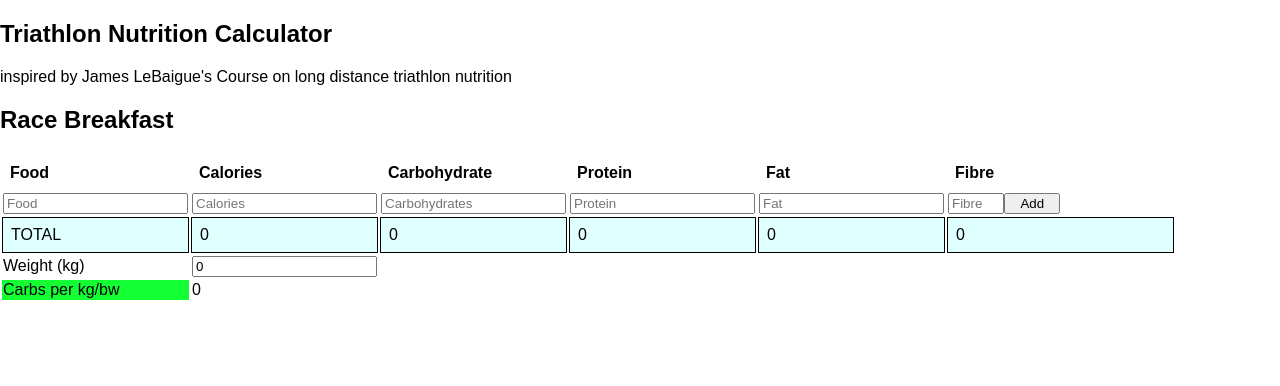
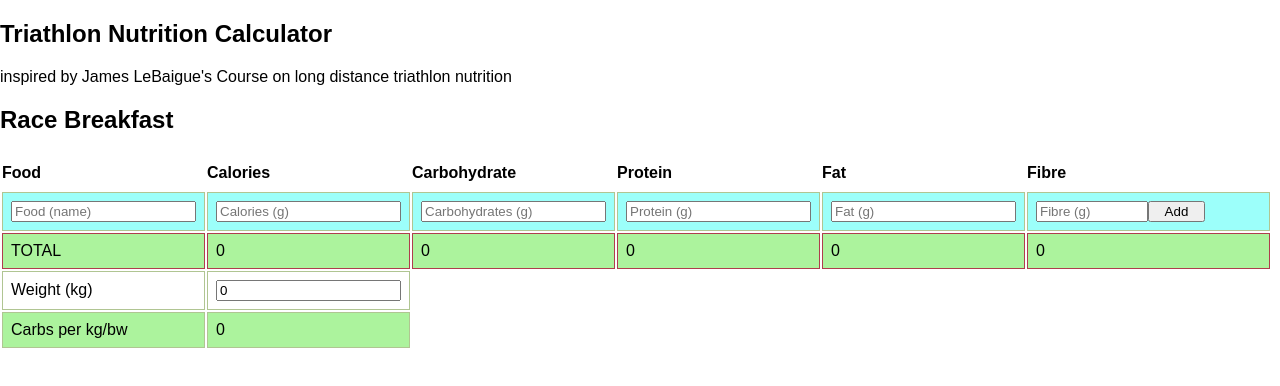
Before and after one commit to sascharissling/226tools-frontend, a React (Vite) app: page / in a window 1280 px wide. Shown: the top 386 px of the page. Built offline with nearby package versions, Linux system fonts and the light colour scheme.

Commit message:
useTheme

```diff
--- a/src/breakfast/index.tsx
+++ b/src/breakfast/index.tsx
@@ -1,6 +1,6 @@
 import { ChangeEvent, useMemo, useState } from "react";
 import { useForm } from "react-hook-form";
-import styled from "styled-components";
+import styled, { useTheme } from "styled-components";
 
 interface BreakfastItem {
   food: string;
@@ -14,6 +14,7 @@ interface BreakfastItem {
 const Breakfast = () => {
   const [raceBreakfast, setRaceBreakfast] = useState<BreakfastItem[]>([]);
   const [weight, setWeight] = useState<number>(0);
+  const theme = useTheme();
 
   const {
     register,
@@ -51,10 +52,8 @@ const Breakfast = () => {
     <section>
       <h2>Race Breakfast</h2>
 
-      <form
-        onSubmit={handleSubmit(addBreakfast)}
-        id="breakfast-item-form"
-      ></form>
+      <form onSubmit={handleSubmit(addBreakfast)} id="breakfast-item-form" />
+
       <table>
         <thead>
           <tr>
@@ -67,57 +66,57 @@ const Breakfast = () => {
           </tr>
 
           <tr>
-            <TD>
+            <TD backgroundColor={theme.colors.iceBlue}>
               <input
                 {...register("food", {
                   required: true,
                   valueAsNumber: false,
                 })}
-                placeholder="Food"
+                placeholder="Food (name)"
                 form="breakfast-item-form"
               />
               {errors.food && <span>This field is required</span>}
             </TD>
-            <TD>
+            <TD backgroundColor={theme.colors.iceBlue}>
               <input
                 {...register("calories", { valueAsNumber: true })}
-                placeholder="Calories"
+                placeholder="Calories (g)"
                 form="breakfast-item-form"
               />
               {errors.calories && <span>This field is required</span>}
             </TD>
-            <TD>
+            <TD backgroundColor={theme.colors.iceBlue}>
               <input
                 {...register("carbohydrates", {
                   valueAsNumber: true,
                 })}
-                placeholder="Carbohydrates"
+                placeholder="Carbohydrates (g)"
                 form="breakfast-item-form"
               />
               {errors.carbohydrates && <span>This field is required</span>}
             </TD>
-            <TD>
+            <TD backgroundColor={theme.colors.iceBlue}>
               <input
                 {...register("protein", { valueAsNumber: true })}
-                placeholder="Protein"
+                placeholder="Protein (g)"
                 form="breakfast-item-form"
               />
               {errors.protein && <span>This field is required</span>}
             </TD>
-            <TD>
+            <TD backgroundColor={theme.colors.iceBlue}>
               <input
                 {...register("fat", { valueAsNumber: true })}
-                placeholder="Fat"
+                placeholder="Fat (g)"
                 form="breakfast-item-form"
               />
               {errors.fat && <span>This field is required</span>}
             </TD>
-            <TD>
+            <TD backgroundColor={theme.colors.iceBlue}>
               <input
                 {...register("fibre", { valueAsNumber: true })}
-                placeholder="Fibre"
+                placeholder="Fibre (g)"
                 form="breakfast-item-form"
-                style={{ width: "25%" }}
+                style={{ width: "50%" }}
               />
               <button
                 type="submit"
@@ -164,8 +163,10 @@ const Breakfast = () => {
             </TD>
           </tr>
           <tr>
-            <TD backgroundColor="#13ff34">Carbs per kg/bw</TD>
-            <TD>{carbsPerKiloOfBodyweight}</TD>
+            <TD backgroundColor={theme.colors.lightGreen}>Carbs per kg/bw</TD>
+            <TD backgroundColor={theme.colors.lightGreen}>
+              {carbsPerKiloOfBodyweight}
+            </TD>
           </tr>
         </tfoot>
       </table>
@@ -176,18 +177,18 @@ const Breakfast = () => {
 export default Breakfast;
 
 const TD = styled.td<{ backgroundColor?: string }>`
-  //padding: 0.5rem;
-  background-color: ${(props) => props.backgroundColor};
-  //border: 1px solid black;
+  padding: 0.5rem;
+  background-color: ${(props) => props.backgroundColor ?? undefined};
+  border: 1px solid ${(props) => props.theme.colors.olivine};
 `;
 
 const TotalTD = styled.td`
   padding: 0.5rem;
-  border: 1px solid black;
-  background: lightcyan;
+  border: 1px solid ${(props) => props.theme.colors.redwood};
+  background-color: ${(props) => props.theme.colors.lightGreen};
 `;
 
 const TH = styled.th`
-  padding: 0.5rem;
+  padding: 0.5rem 0;
   text-align: left;
 `;
--- a/src/theme/theme.ts
+++ b/src/theme/theme.ts
@@ -1,4 +1,4 @@
-export const theme: Theme = {
+export const theme = {
   colors: {
     iceBlue: "#9cfffa",
     lightGreen: "#ACF39D",
@@ -14,18 +14,4 @@ export const theme: Theme = {
   },
 };
 
-export interface Theme {
-  colors: {
-    iceBlue: string;
-    lightGreen: string;
-    olivine: string;
-    beaver: string;
-    redwood: string;
-  };
-  fonts: string[];
-  fontSizes: {
-    small: string;
-    medium: string;
-    large: string;
-  };
-}
+export type Theme = typeof theme;
```
